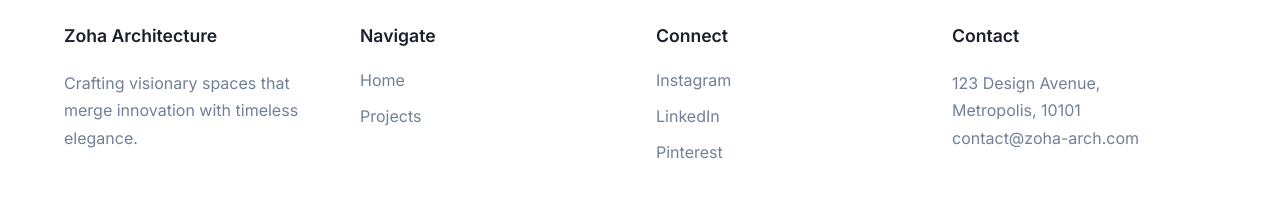
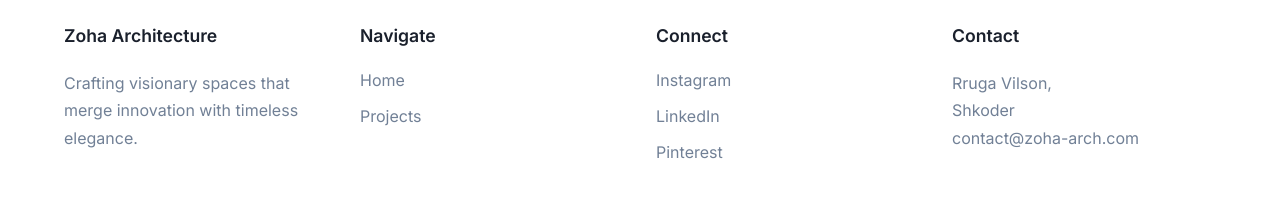
Before and after one commit to RedisTalaj/zoha-website, a React (Vite) app in the folder portfolio-client/: page / in a window 1280 px wide. Shown: the part 2001-2203 px from the top of the page. Built offline with nearby package versions, Linux system fonts and the light colour scheme; no server answers.

Commit message:
feat: Integrate Cloudinary for persistent file storage

```diff
--- a/portfolio-client/src/components/layout/Footer.jsx
+++ b/portfolio-client/src/components/layout/Footer.jsx
@@ -61,7 +61,7 @@ function Footer() {
                 </FooterColumn>
                 <FooterColumn>
                     <ColumnTitle>Contact</ColumnTitle>
-                    <p>123 Design Avenue,<br/>Metropolis, 10101<br/>contact@zoha-arch.com</p>
+                    <p>Rruga Vilson,<br/>Shkoder<br/>contact@zoha-arch.com</p>
                 </FooterColumn>
             </FooterGrid>
             <CopyrightText>© {new Date().getFullYear()} Zoha Architecture. All Rights Reserved.</CopyrightText>
--- a/portfolio-client/src/pages/Home.jsx
+++ b/portfolio-client/src/pages/Home.jsx
@@ -321,7 +321,7 @@ function Home() {
 
             <AboutSection>
                 <ArchitectImage
-                    src="https://images.unsplash.com/photo-15810gnd3450021-4a7360e9a6b5?auto=format&fit=crop&w=800"
+                    src="https://images.unsplash.com/photo-1541888946425-d81bb19240f5?auto=format&fit=crop&w=800"
                     alt="Zoha, the lead architect"
                     initial={{ opacity: 0, x: -50 }}
                     whileInView={{ opacity: 1, x: 0 }}
```
